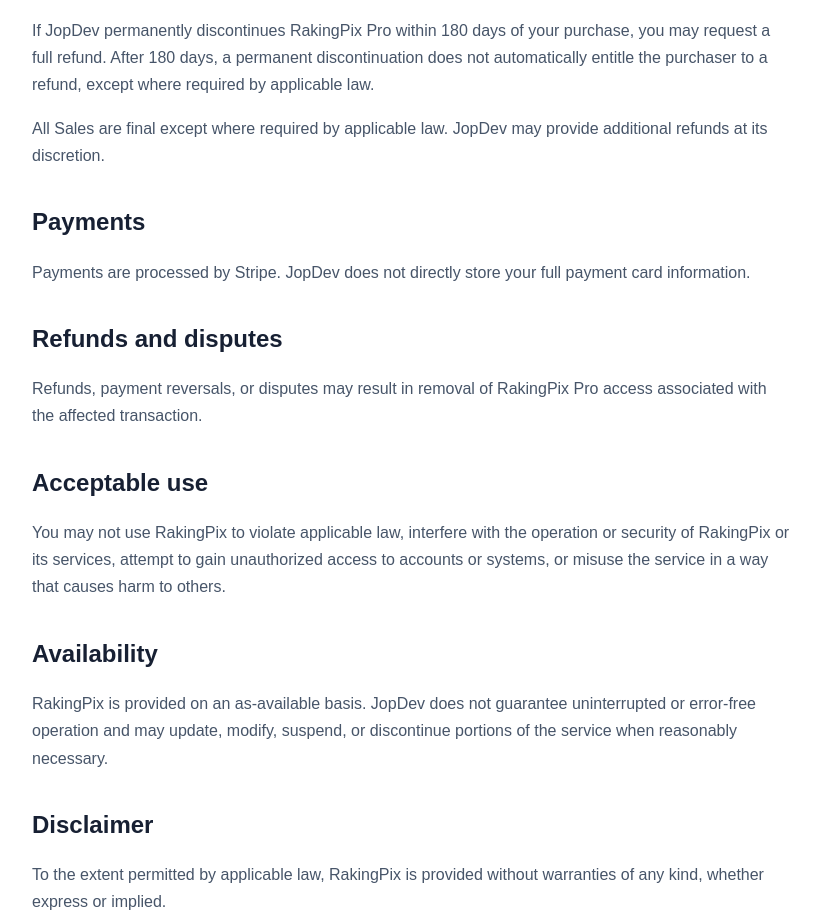
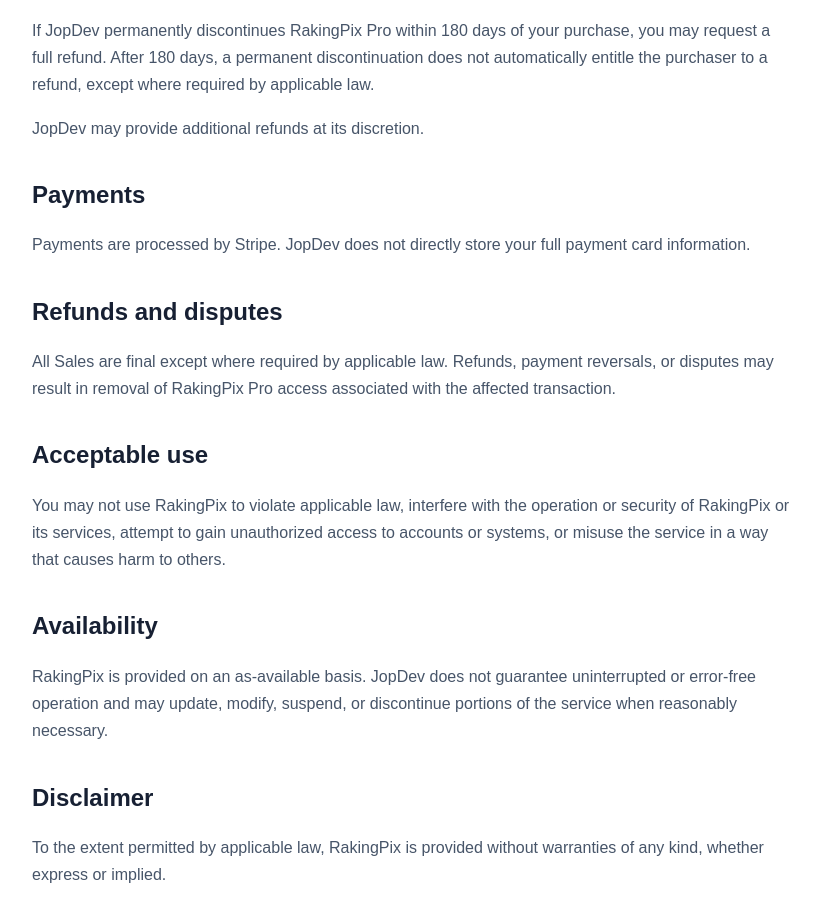
Before and after one commit to JopsonDev/JopDevWebsite, a website built with webpack: page JopDevWebsite/rakingpix/terms.html in a window 1280 px wide. Shown: the part 995-1910 px from the top of the page, without its empty margins (228-1046 px from the left). Built offline with nearby package versions, Linux system fonts and the light colour scheme.

Commit message:
small update to refund disclosure

```diff
--- a/JopDevWebsite/rakingpix/terms.html
+++ b/JopDevWebsite/rakingpix/terms.html
@@ -88,7 +88,7 @@
   </p>
 
   <p>
-    All Sales are final except where required by applicable law. JopDev may provide additional refunds at its discretion.
+    JopDev may provide additional refunds at its discretion.
   </p>
 
   <h2>Payments</h2>
@@ -101,7 +101,7 @@
   <h2>Refunds and disputes</h2>
 
   <p>
-    Refunds, payment reversals, or disputes may result in removal of
+    All Sales are final except where required by applicable law. Refunds, payment reversals, or disputes may result in removal of
     RakingPix Pro access associated with the affected transaction.
   </p>
 
```
